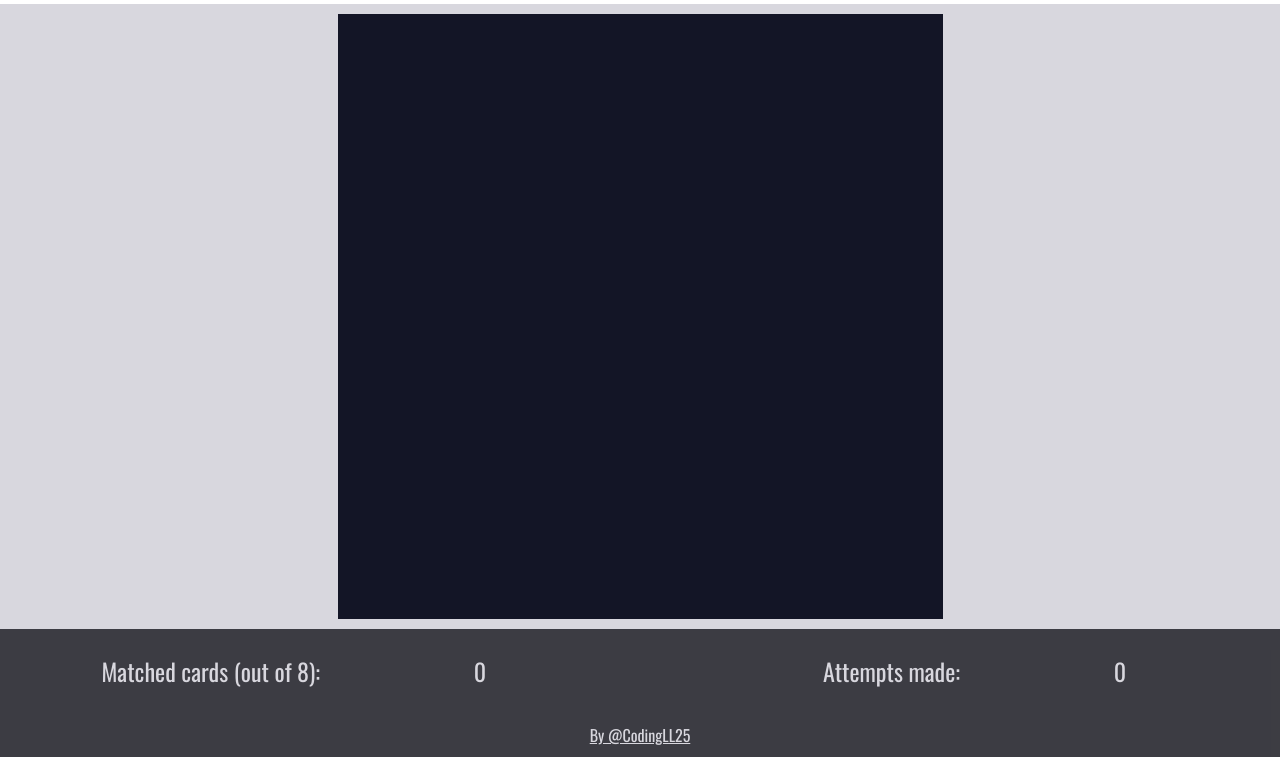
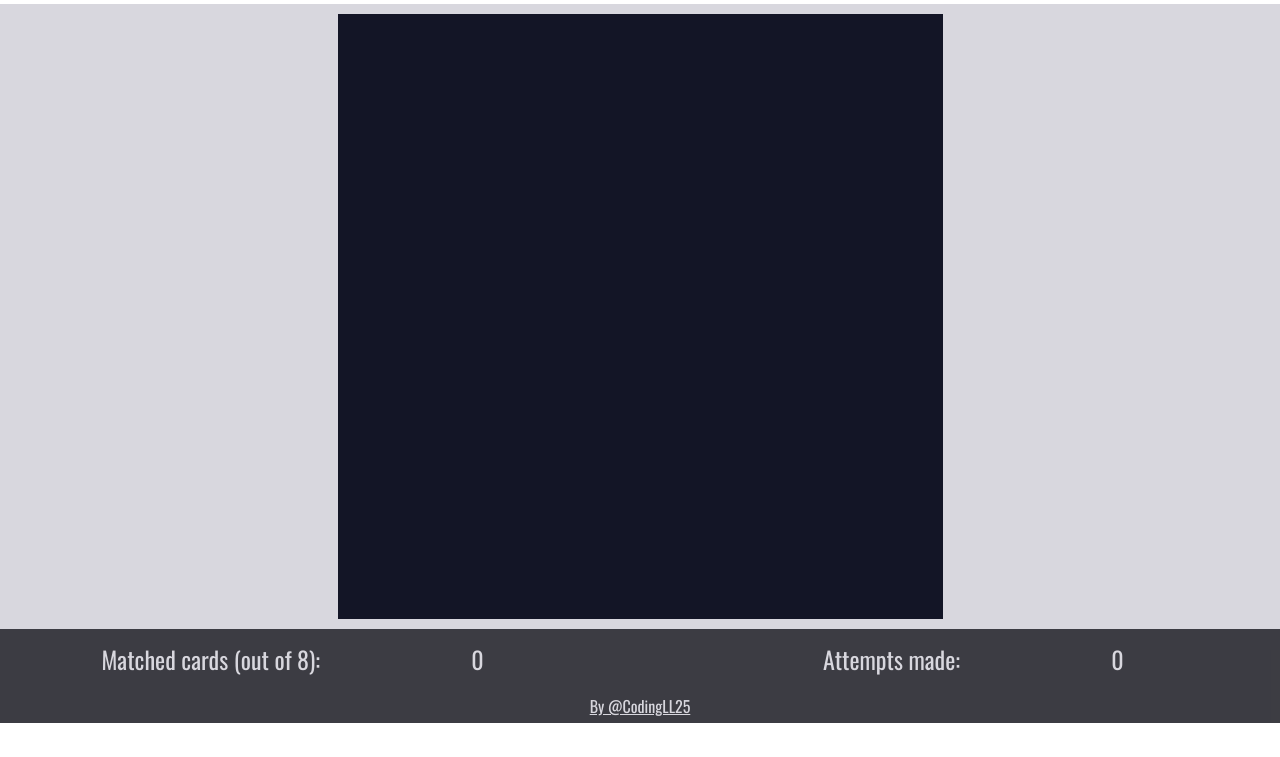
Before and after one commit to CodingLL25/Formula-One-Memory-Card-Game, a plain HTML site: page index.html in a window 1280 px wide. Shown: the part 113-870 px from the top of the page. After the commit the page ends 836 px from the top, so only its background shows below. Drawn offline with nearby package versions, Linux system fonts and the light colour scheme; a web font is replaced by a local one.

Commit message:
Update padding and height for footer elements

```diff
--- a/assets/css/style.css
+++ b/assets/css/style.css
@@ -231,6 +231,7 @@ footer {
     max-width: 1399px;
     width: 100%;
     display: flex;
+    height: 60px;
 }
 
 .matched-area,
@@ -240,6 +241,7 @@ footer {
     font-size: medium;
     align-items: center;
     text-align: center;
+    padding: 5px;
 }
 
 
@@ -264,7 +266,7 @@ footer {
 .github {
     display: flex;
     color: var(--highlight);
-    padding: 10px;
+    padding: 5px;
     align-items: center;
     justify-content: center;
 }
```
